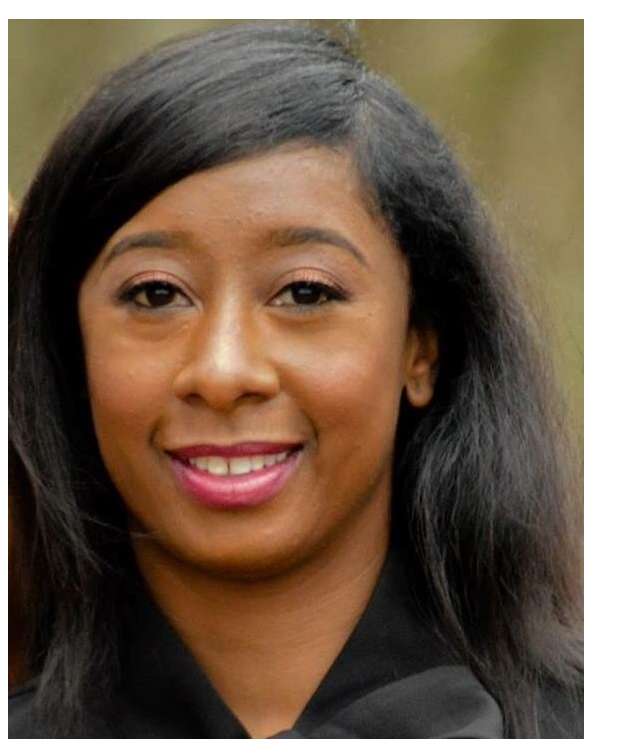
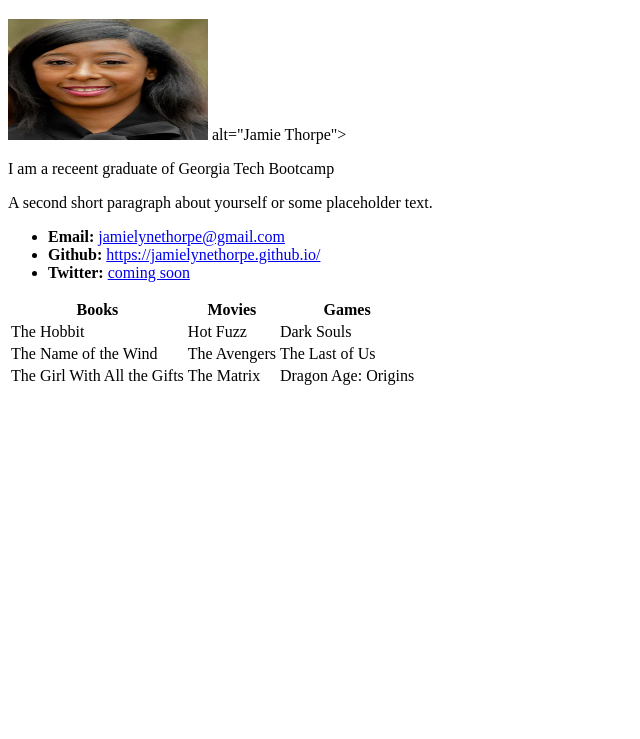
Before and after one commit to jamielynethorpe/jamielynethorpe.github.io, a plain HTML site: page index.html in a window 1280 px wide. Shown: the part 61-800 px from the top of the page, without its empty margins (0-640 px from the left). Drawn offline with Linux system fonts and the light colour scheme.

Commit message:
update file

```diff
--- a/index.html
+++ b/index.html
@@ -9,7 +9,7 @@
 
   <h1>Jamie Thorpe</h1>
 
-  <img src="profile.png" alt="Jamie Thorpe">
+  <img src="profile.png" style="width:200px;height:121px;"> alt="Jamie Thorpe">
 
   <p>I am a receent graduate of Georgia Tech Bootcamp </p>
   <p>A second short paragraph about yourself or some placeholder text.</p>
```
